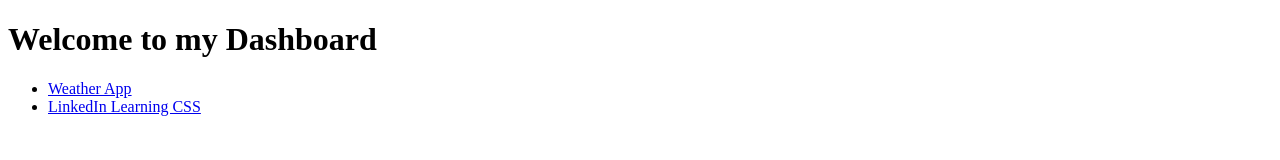
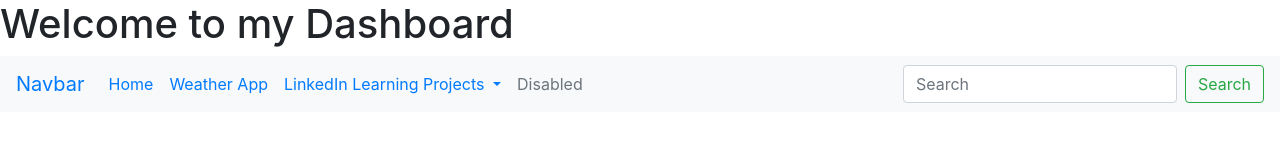
Before and after one commit to snecola/snecola.github.io, a plain HTML site: page index.html in a window 1280 px wide. Drawn offline with nearby package versions, Linux system fonts and the light colour scheme.

Commit message:
3/9 Added Basic Navbar

```diff
--- a/index.html
+++ b/index.html
@@ -1,20 +1,64 @@
 <!DOCTYPE html>
 
-<!-- To access: https://venus.cs.qc.cuny.edu/~nest1288/cs355/index.html or https://snecola.github.io -->
+<!-- To access: https://snecola.github.io -->
 
-<html>
+<html lang="en">
     <head>
         <title>CS 355 HOMEPAGE</title>
+        <!--<link rel="stylesheet" href="style/styles.css">-->
+        <!-- Required meta tags -->
+        <meta charset="utf-8">
+        <meta name="viewport" content="width=device-width, initial-scale=1, shrink-to-fit=no">
+
+        <!--Bootstrap-->
+        <link rel="stylesheet" href="https://stackpath.bootstrapcdn.com/bootstrap/4.3.1/css/bootstrap.min.css" integrity="sha384-ggOyR0iXCbMQv3Xipma34MD+dH/1fQ784/j6cY/iJTQUOhcWr7x9JvoRxT2MZw1T" crossorigin="anonymous">
     </head>
 
     <body>
-        <h1>Welcome to my Dashboard</h1>
-        <nav>
-            <ul>
-                <li><a href="weatherapp.html">Weather App</a></li>
-                <li><a href="../css-portfolio/index.html">LinkedIn Learning CSS</a></li>
-            </ul>
+        <h1 class="h1 align-content-center">Welcome to my Dashboard</h1>
+        <!--Navbar taken from: https://getbootstrap.com/docs/4.0/components/navbar/-->
+        <nav class="navbar navbar-expand-lg navbar-light-blue bg-light">
+            <a class="navbar-brand" href="#">Navbar</a>
+            <button class="navbar-toggler" type="button" data-toggle="collapse" data-target="#navbarSupportedContent" aria-controls="navbarSupportedContent" aria-expanded="false" aria-label="Toggle navigation">
+                <span class="navbar-toggler-icon"></span>
+            </button>
+
+            <div class="collapse navbar-collapse" id="navbarSupportedContent">
+                <ul class="navbar-nav mr-auto">
+                    <li class="nav-item active">
+                        <a class="nav-link" href="index.html">Home <span class="sr-only">(current)</span></a>
+                    </li>
+                    <li class="nav-item">
+                        <a class="nav-link" href="weatherapp/weatherapp.html">Weather App</a>
+                    </li>
+                    <li class="nav-item dropdown">
+                        <a class="nav-link dropdown-toggle" href="#" id="navbarDropdown" role="button" data-toggle="dropdown" aria-haspopup="true" aria-expanded="false">
+                            LinkedIn Learning Projects
+                        </a>
+                        <div class="dropdown-menu" aria-labelledby="navbarDropdown">
+                            <a class="dropdown-item" href="css-portfolio/index.html">LL3</a>
+                            <a class="dropdown-item" href="#">Another action</a>
+                            <div class="dropdown-divider"></div>
+                            <a class="dropdown-item" href="#">Something else here</a>
+                        </div>
+                    </li>
+                    <li class="nav-item">
+                        <a class="nav-link disabled" href="#">Disabled</a>
+                    </li>
+                </ul>
+                <form class="form-inline my-2 my-lg-0">
+                    <input class="form-control mr-sm-2" type="search" placeholder="Search" aria-label="Search">
+                    <button class="btn btn-outline-success my-2 my-sm-0" type="submit">Search</button>
+                </form>
+            </div>
         </nav>
+
+        <!--Bootstrap Scripts-->
+        <script src="https://code.jquery.com/jquery-3.3.1.slim.min.js" integrity="sha384-q8i/X+965DzO0rT7abK41JStQIAqVgRVzpbzo5smXKp4YfRvH+8abtTE1Pi6jizo" crossorigin="anonymous"></script>
+        <script src="https://cdnjs.cloudflare.com/ajax/libs/popper.js/1.14.7/umd/popper.min.js" integrity="sha384-UO2eT0CpHqdSJQ6hJty5KVphtPhzWj9WO1clHTMGa3JDZwrnQq4sF86dIHNDz0W1" crossorigin="anonymous"></script>
+        <script src="https://stackpath.bootstrapcdn.com/bootstrap/4.3.1/js/bootstrap.min.js" integrity="sha384-JjSmVgyd0p3pXB1rRibZUAYoIIy6OrQ6VrjIEaFf/nJGzIxFDsf4x0xIM+B07jRM" crossorigin="anonymous"></script>
     </body>
 
+
+
 </html>
```
Also changed, not shown: style/styles.css (added, +33 -0 lines), weatherapp/weatherapp.html (renamed from weatherapp.html).
